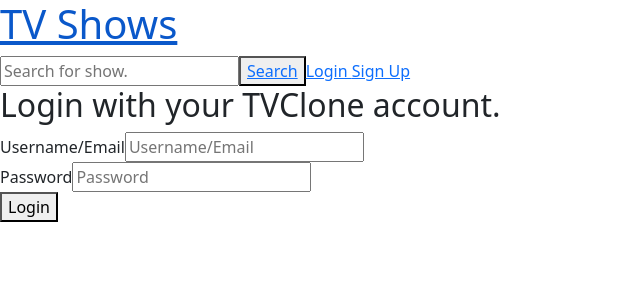
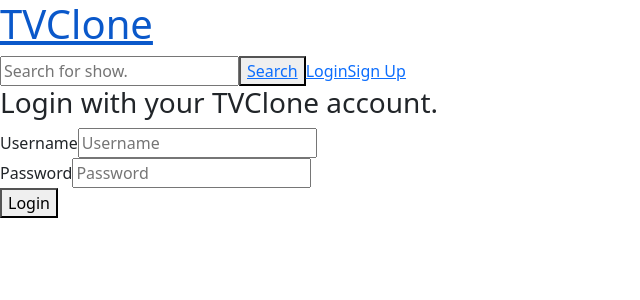
Before and after one commit to tan-weijie/react, a React (Create React App) app: page /login in a window 1280 px wide. Shown: the top 300 px of the page, without its empty margins (0-640 px from the left). Built offline with nearby package versions, Linux system fonts and the light colour scheme.

Commit message:
user able to login

```diff
--- a/src/App.js
+++ b/src/App.js
@@ -12,8 +12,8 @@
     const [search, setSearch] = useState(input);
     const [result, setResult] = useState([]);
     const [show, setShow] = useState("");
-    const [logined, setLogined] = useState(false);
-    const [signUp, setSignUp] = useState([{user: "hello", email: "hello@", password: "hello"}]);
+    const [logined, setLogined] = useState(null);
+    // const [signUp, setSignUp] = useState([{user: "hello", email: "hello@", password: "hello"}]);
 
     const onChange = (valueInput) => {
       setInput(valueInput);
@@ -31,6 +31,10 @@
     const onSelected = (e) => {
       setShow(e.target.selected);
       console.log("select", e.target.selected);
+    }
+    const onLogined = (inputLogin) => {
+      setLogined(inputLogin);
+      console.log(inputLogin);
     }
 
     //Sign Up
@@ -53,10 +57,10 @@
         <main>
             <h1>
               <Link exact to="/home">
-                TV Shows
+                TVClone
               </Link>
             </h1>
-            <Form onChange={onChange} onResult={onResult} onSubmit={onSubmit} value={input} result={result}/>
+            <Form onChange={onChange} onResult={onResult} onSubmit={onSubmit} value={input} result={result} logined={logined}/>
             <Route path="/search">
                 <h1>Search Results:</h1>
                 <Search result={result} onSelected={onSelected}/>
@@ -65,15 +69,10 @@
                 <Show result={result} show={show}/>
             </Route>
             <Route path="/login/">
-                <Login signUp={signUp}/>
+                <Login onLogined={onLogined}/>
             </Route>
             <Route path="/signup/">
                 <SignUp onSignUp={onSignUp}/>
-                {signUp[0].user}
-                <br/>
-                {signUp[0].email}
-                <br/>
-                {signUp[0].password}
             </Route>
         </main>
     );
--- a/src/components/Form.js
+++ b/src/components/Form.js
@@ -40,8 +40,8 @@
                     Search
                 </Link>
             </button>
-            <Link to="/login">Login </Link>
-            <Link to="/signup">Sign Up</Link>
+            {props.logined ? <>{props.logined}</>: <Link to="/login">Login</Link>}
+            {props.logined ? <>Log Out</> : <Link to="/signup">Sign Up</Link>}
         </form>
     )
 }
--- a/src/components/Login.js
+++ b/src/components/Login.js
@@ -17,27 +17,34 @@
         const storage = window.localStorage;
         const result = JSON.parse(storage.getItem(account));
         console.log(result);
-        if(!result || result.password !== password){
+        // console.log(result[0].password)
+        if(!result || result[0].password !== password){
             alert("invalid username and password")
+            props.onLogined(null);
+        }
+        else {
+            setAccount("");
+            setPassword("");
+            props.onLogined(account);
         }
     }
 
     return (
         <form>
-            <h2>Login with your TVClone account.</h2>
+            <h3>Login with your TVClone account.</h3>
             <div>
-                <label>Username/Email</label>
-                <input onChange={handleUserNameChange}type="text" placeholder="Username/Email" value={account}/>
+                <label>Username</label>
+                <input onChange={handleUserNameChange}type="text" placeholder="Username" value={account}/>
             </div>
             <div>
                 <label>Password</label>
                 <input onChange={handlePassWordChange} type="password" placeholder="Password" value={password}/>
             </div>
             <button onClick={handleSubmit} type="submit">Login</button>
-            <br/>
+            {/* <br/>
             {account}
             <br/>
-            {password}
+            {password} */}
         </form>
     )
 }
```
